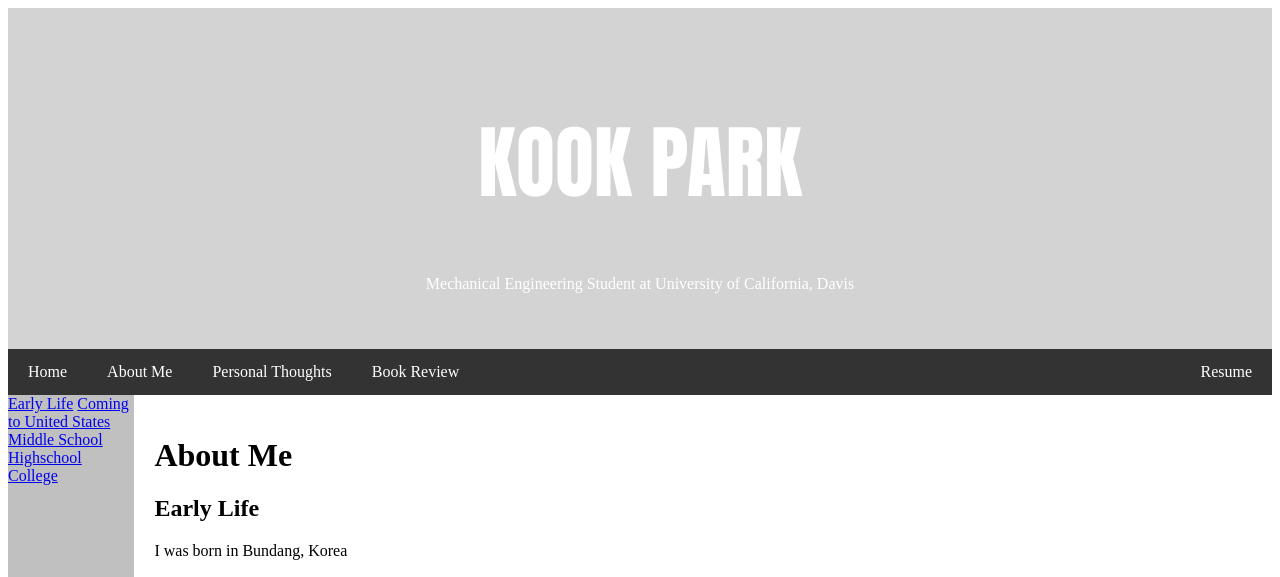
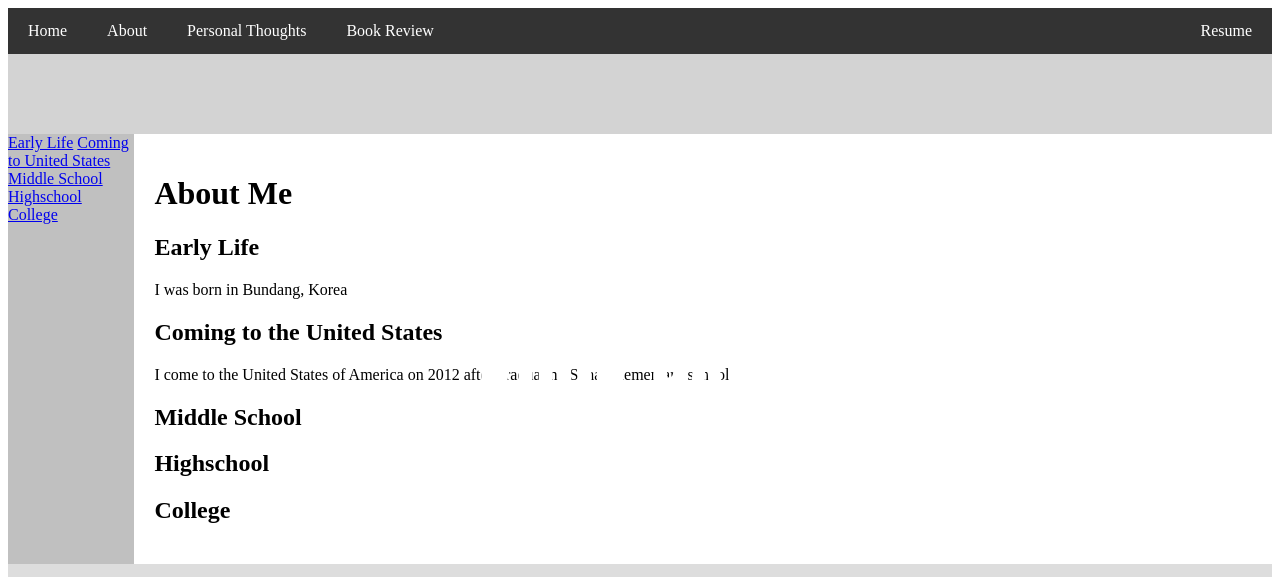
Before and after one commit to kookpark/kookpark.github.io, a plain HTML site: page index.html in a window 1280 px wide. Shown: the top 577 px of the page. Drawn offline with Linux system fonts and the light colour scheme.

Commit message:
Front Cover
Moved the nav-bar to the top of the website.
Created the cover page with vertically and horizontally centered text

```diff
--- a/homeStyle.css
+++ b/homeStyle.css
@@ -8,6 +8,16 @@
 .header h1 {
   font-family: impact;
   font-size: 80px;
+}
+
+.center {
+  margin: 0;
+  position: absolute;
+  top: 50%;
+  left: 50%;
+  -ms-transform: translate(-50%, -50%);
+  transform: translate(-50%, -50%);
+
 }
 .navbar {
   overflow: hidden;
--- a/index.html
+++ b/index.html
@@ -12,16 +12,18 @@
     <link rel="stylesheet" href="homeStyle.css">
 </head>
 <body>
-  <div class="header">
-    <h1>KOOK PARK</h1>
-    <p>Mechanical Engineering Student at University of California, Davis</p>
-  </div>
   <div class="navbar">
     <a href="home.html">Home</a>
-    <a href="aboutMe.html">About Me</a>
+    <a href="aboutMe.html">About</a>
     <a href="personalThoughts.html">Personal Thoughts</a>
     <a href="bookReview.html">Book Review</a>
     <a href="resume.html" class="right">Resume</a>
+  </div>
+  <div class="header">
+    <div class="center">
+      <h1>KOOK PARK</h1>
+      <p>Mechanical Engineering Student at University of California, Davis</p>
+    </div>
   </div>
   <div class="row">
     <div class="side">
```
